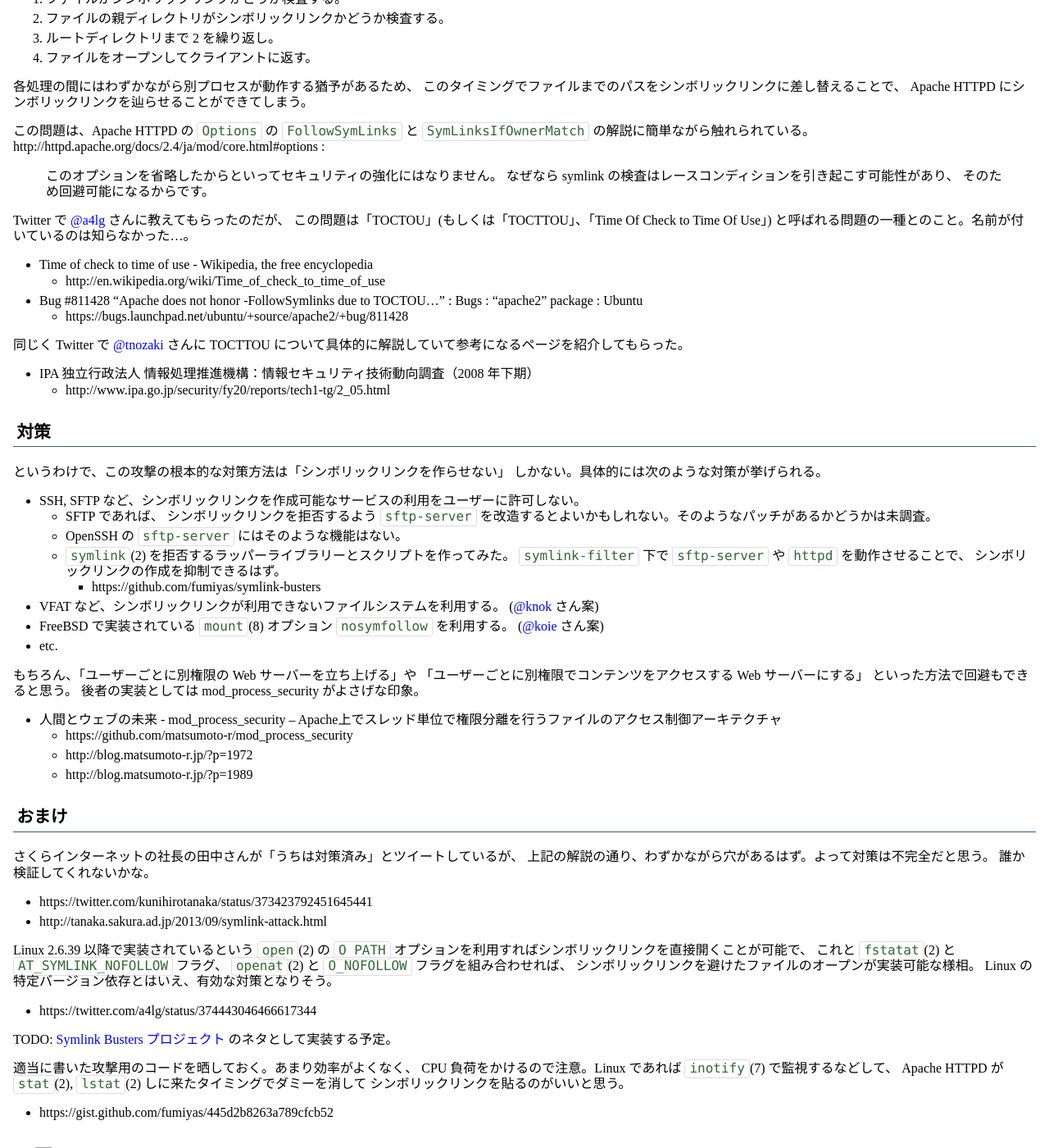
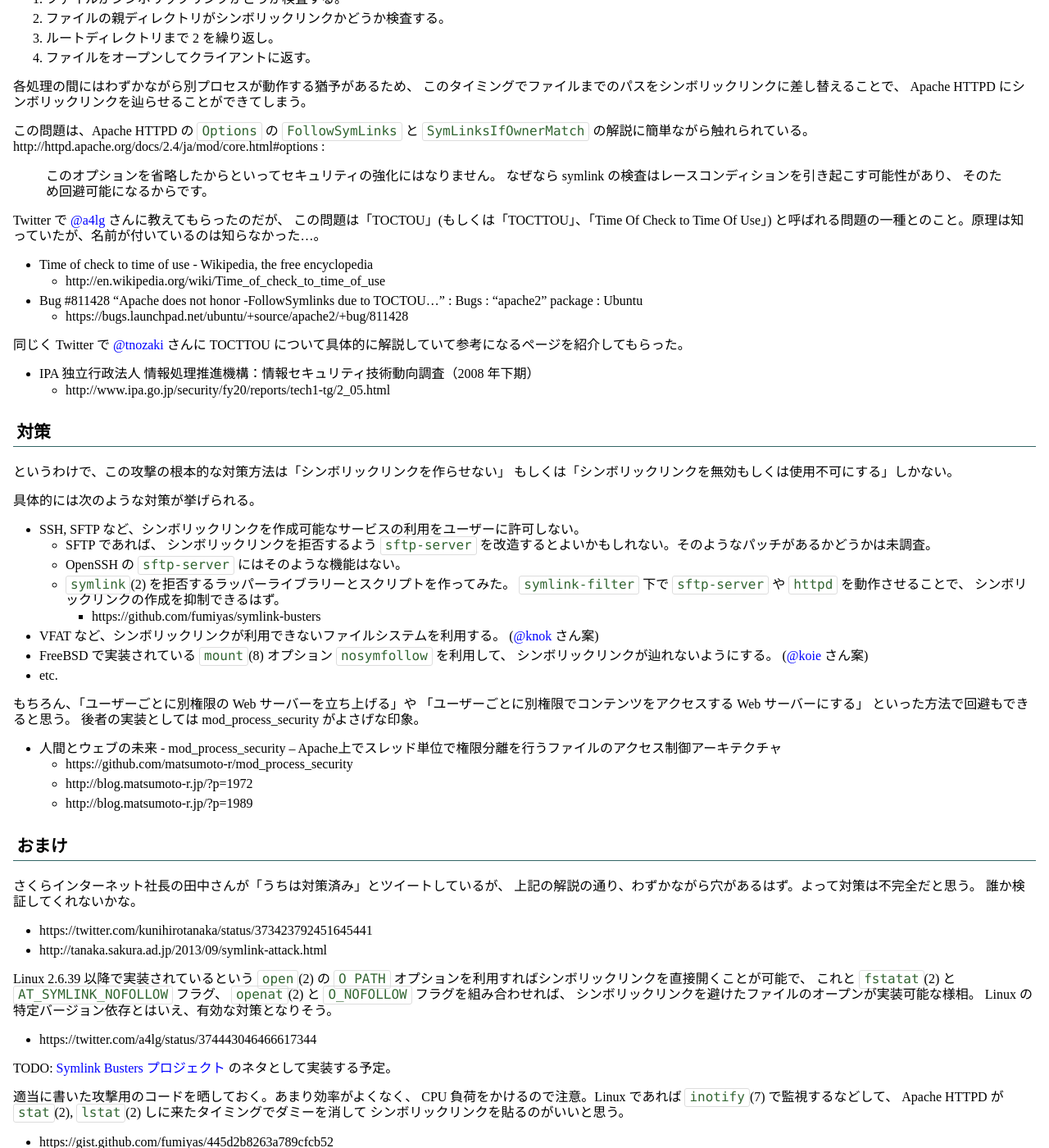
Before and after one commit to fumiyas/fumiyas.github.io, a Jekyll site: the page built from _posts/2013-09-03-no-followsymlinks-is-not-safe.md, in a window 1280 px wide and 1400 px high, scrolled down 693 px. Shown: the whole window at 82% size. Built offline with Jekyll 4.4.1, drawn with Linux system fonts in a browser that asks for light colours; Markdown is read by kramdown in place of the engine named in the settings; comment, search, counter and statistics services are not loaded; grey boxes are pictures that could not be loaded.

Commit message:
Trivial changes

```diff
--- a/_posts/2013-09-03-no-followsymlinks-is-not-safe.md
+++ b/_posts/2013-09-03-no-followsymlinks-is-not-safe.md
@@ -57,7 +57,7 @@ http://httpd.apache.org/docs/2.4/ja/mod/core.html#options :
 
 Twitter で [@a4lg](https://twitter.com/a4lg) さんに教えてもらったのだが、
 この問題は「TOCTOU」(もしくは「TOCTTOU」、「Time Of Check to Time Of Use」)
-と呼ばれる問題の一種とのこと。名前が付いているのは知らなかった…。
+と呼ばれる問題の一種とのこと。原理は知っていたが、名前が付いているのは知らなかった…。
 
   * Time of check to time of use - Wikipedia, the free encyclopedia
     * http://en.wikipedia.org/wiki/Time_of_check_to_time_of_use
@@ -73,7 +73,9 @@ TOCTTOU について具体的に解説していて参考になるページを紹
 ## 対策
 
 というわけで、この攻撃の根本的な対策方法は「シンボリックリンクを作らせない」
-しかない。具体的には次のような対策が挙げられる。
+もしくは「シンボリックリンクを無効もしくは使用不可にする」しかない。
+
+具体的には次のような対策が挙げられる。
 
   * SSH, SFTP など、シンボリックリンクを作成可能なサービスの利用をユーザーに許可しない。
     * SFTP であれば、 シンボリックリンクを拒否するよう `sftp-server`
@@ -85,7 +87,8 @@ TOCTTOU について具体的に解説していて参考になるページを紹
       * https://github.com/fumiyas/symlink-busters
   * VFAT など、シンボリックリンクが利用できないファイルシステムを利用する。
     ([@knok](https://twitter.com/knok) さん案)
-  * FreeBSD で実装されている `mount`(8) オプション `nosymfollow` を利用する。
+  * FreeBSD で実装されている `mount`(8) オプション `nosymfollow` を利用して、
+    シンボリックリンクが辿れないようにする。
     ([@koie](https://twitter.com/koie) さん案)
   * etc.
 
@@ -101,7 +104,7 @@ TOCTTOU について具体的に解説していて参考になるページを紹
 
 ## おまけ
 
-さくらインターネットの社長の田中さんが「うちは対策済み」とツイートしているが、
+さくらインターネット社長の田中さんが「うちは対策済み」とツイートしているが、
 上記の解説の通り、わずかながら穴があるはず。よって対策は不完全だと思う。
 誰か検証してくれないかな。
 
```
